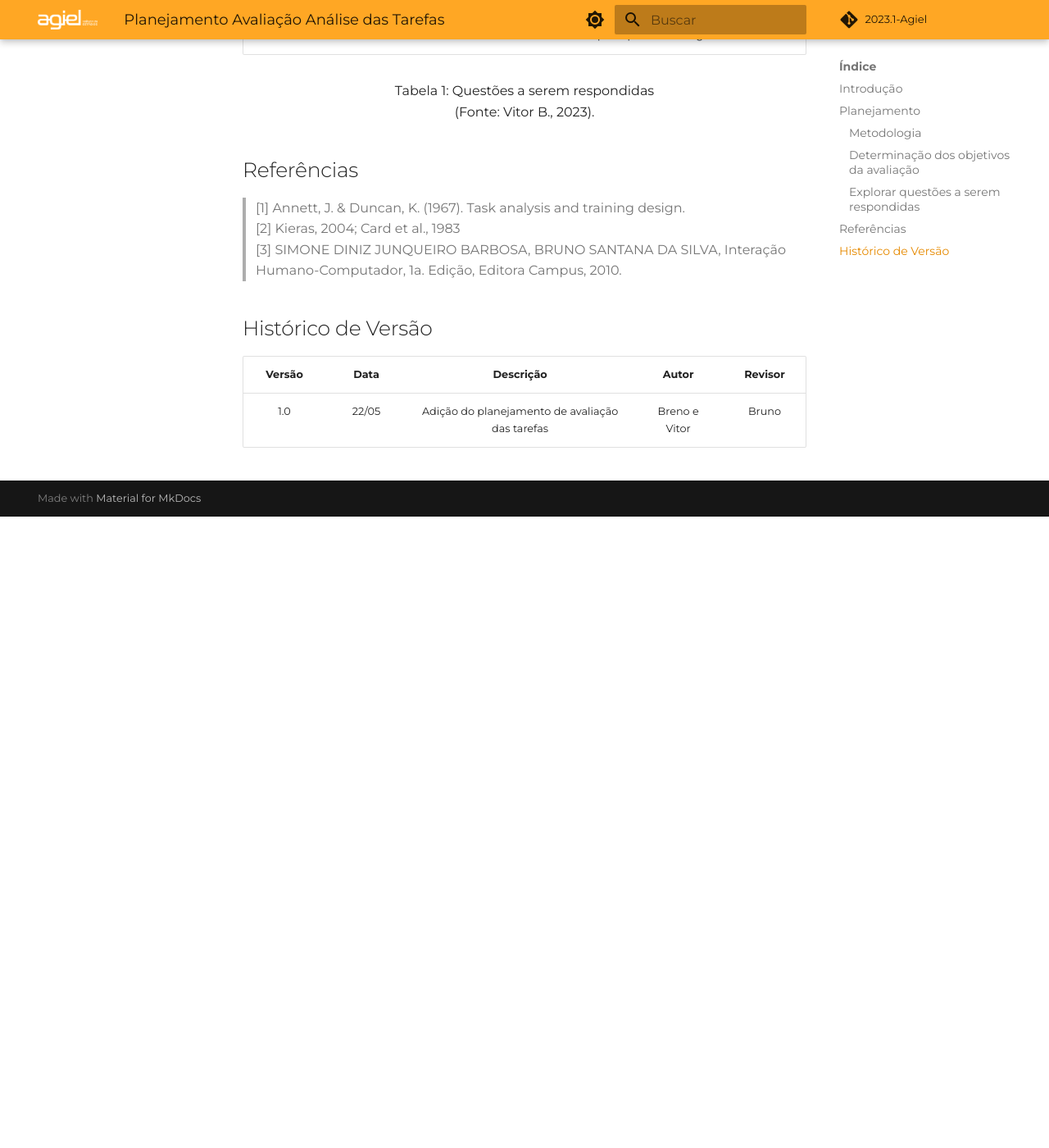
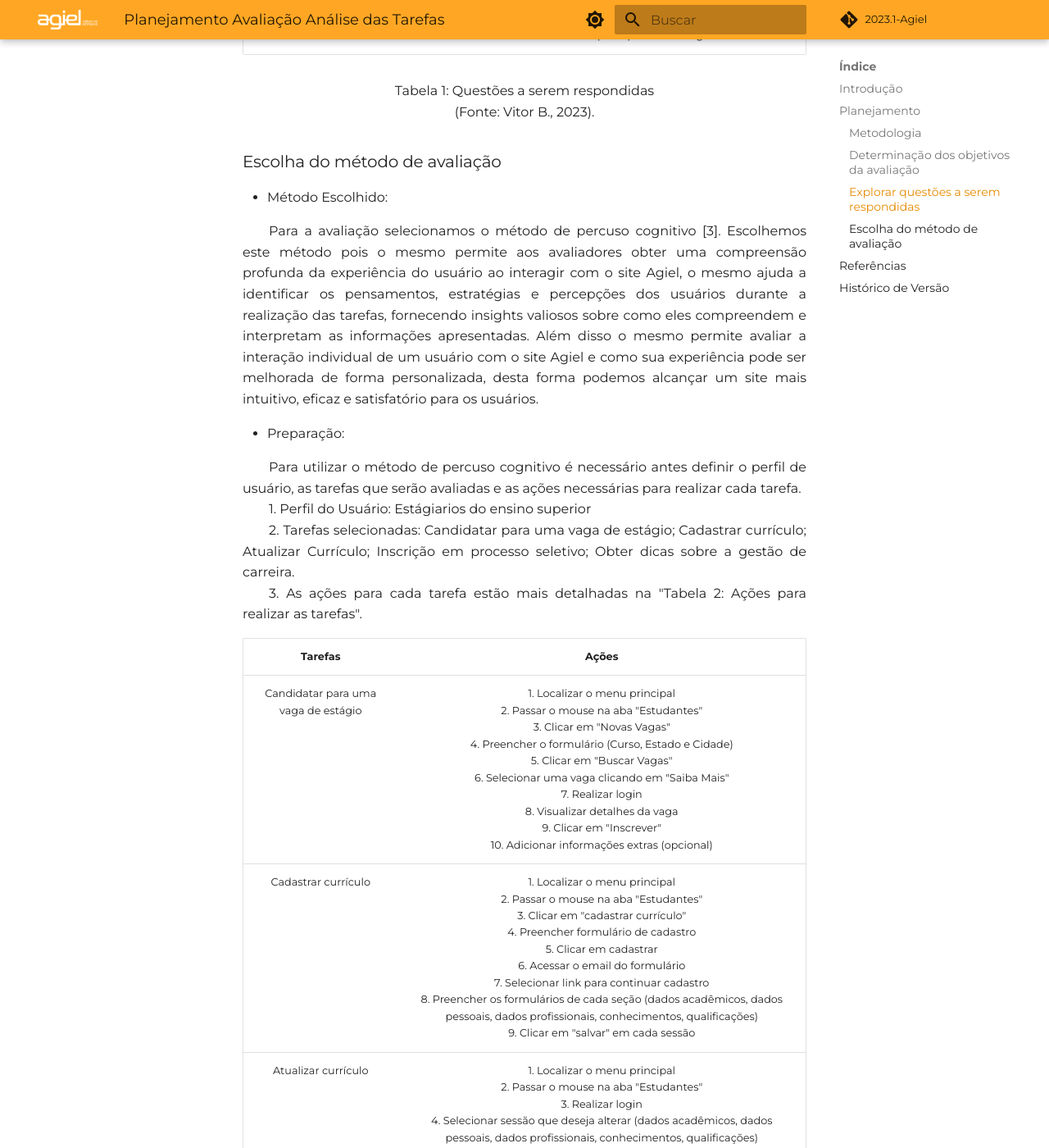
Before and after one commit to Interacao-Humano-Computador/2023.1-Agiel, an MkDocs documentation site: the page built from docs/desenvolvimento/tarefas/planejamento_tarefas.md, in a window 1280 px wide and 1400 px high, scrolled down 2029 px. Shown: the whole window at 82% size. Built offline with MkDocs 1.6.1 and Material for MkDocs 9.7.7, drawn with Linux system fonts in a browser that asks for light colours; some web fonts are replaced; comment, search, counter and statistics services are not loaded; before the commit the page ends 2659 px from its top, so only the background shows below that; some of the changed text lies outside the part shown.

Commit message:
docs: adicionado escolha do metodo

```diff
--- a/docs/desenvolvimento/tarefas/planejamento_tarefas.md
+++ b/docs/desenvolvimento/tarefas/planejamento_tarefas.md
@@ -46,12 +46,37 @@
 <p>Tabela 1: Questões a serem respondidas<br/> (Fonte: Vitor B., 2023).</p>
 </div>
 
+### Escolha do método de avaliação
+* Método Escolhido:
+<p align="justify">
+&emsp;&emsp;Para a avaliação selecionamos o método de percuso cognitivo [3]. Escolhemos este método pois o mesmo permite aos avaliadores obter uma compreensão profunda da experiência do usuário ao interagir com o site Agiel, o mesmo ajuda a identificar os pensamentos, estratégias e percepções dos usuários durante a realização das tarefas, fornecendo insights valiosos sobre como eles compreendem e interpretam as informações apresentadas. Além disso o mesmo permite avaliar a interação individual de um usuário com o site Agiel e como sua experiência pode ser melhorada de forma personalizada, desta forma podemos alcançar um site mais intuitivo, eficaz e satisfatório para os usuários.
+</p>
+
+* Preparação:
+
+<p align="justify">
+&emsp;&emsp;Para utilizar o método de percuso cognitivo é necessário antes definir o perfil de usuário, as tarefas que serão avaliadas e as ações necessárias para realizar cada tarefa. <br>
+&emsp;&emsp;1. Perfil do Usuário: Estágiarios do ensino superior
+<br>
+&emsp;&emsp;2. Tarefas selecionadas: Candidatar para uma vaga de estágio; Cadastrar currículo; Atualizar Currículo; Inscrição em processo seletivo; Obter dicas sobre a gestão de carreira.
+<br>
+&emsp;&emsp;3. As ações para cada tarefa estão mais detalhadas na "Tabela 2: Ações para realizar as tarefas".
+</p>
+
+| Tarefas | Ações |
+|:-------:|:-----:|
+| Candidatar para uma vaga de estágio | 1. Localizar o menu principal <br> 2. Passar o mouse na aba "Estudantes" <br> 3. Clicar em "Novas Vagas" <br> 4. Preencher o formulário (Curso, Estado e Cidade) <br> 5. Clicar em "Buscar Vagas" <br> 6. Selecionar uma vaga clicando em "Saiba Mais" <br> 7. Realizar login <br> 8. Visualizar detalhes da vaga <br> 9. Clicar em "Inscrever" <br> 10. Adicionar informações extras (opcional)|
+| Cadastrar currículo | 1. Localizar o menu principal <br> 2. Passar o mouse na aba "Estudantes" <br> 3. Clicar em "cadastrar currículo" <br> 4. Preencher formulário de cadastro <br> 5. Clicar em cadastrar <br> 6. Acessar o email do formulário <br> 7. Selecionar link para continuar cadastro <br> 8. Preencher os formulários de cada seção (dados acadêmicos, dados pessoais, dados profissionais, conhecimentos, qualificações) <br> 9. Clicar em "salvar" em cada sessão |
+| Atualizar currículo |  1. Localizar o menu principal <br> 2. Passar o mouse na aba "Estudantes" <br> 3. Realizar login <br> 4. Selecionar sessão que deseja alterar (dados acadêmicos, dados pessoais, dados profissionais, conhecimentos, qualificações) <br> 5. Clicar em "salvar" |
+| Inscrição em processo seletivo | 1. Localizar o menu principal <br> 2. Passar o mouse na aba "Estudantes" <br> 3. Clicar em "processos seletivos" <br> 4. Visualizar os processos seletivos disponíveis <br> 5. Clicar em "saiba mais" no processo de sua escolha <br> 6. Ler as informações do processo seletivo (descrição, requisitos, cronograma, etapas) <br> 7. Enviar candidatura |
+| Obter dicas sobre a gestão de carreira | 1. Localizar o menu principal <br> 2. Passar o mouse na aba "Estudantes" <br> 3. Clicar em "Blog do Estagiário" <br> 4. Encontrar a área de "Categorias" <br> 5. Selecionar o campo "Gestão de Carreira" <br> 6. Visualizar os artigos apresentados <br> 7. Clicar em "Leia Mais" no artigo de interesse <br> 8. Ler o artigo completo |
+
 ## Referências
 
 > [1] Annett, J. & Duncan, K. (1967). Task analysis and training design. <br>
 > [2] Kieras, 2004; Card et al., 1983
 <br>
-> [3] SIMONE DINIZ JUNQUEIRO BARBOSA, BRUNO SANTANA DA SILVA, Interação Humano-Computador, 1a. Edição, Editora Campus, 2010.
+> [3] Silva & Barbosa, 2010, p.323
 
 ## Histórico de Versão
 
```
